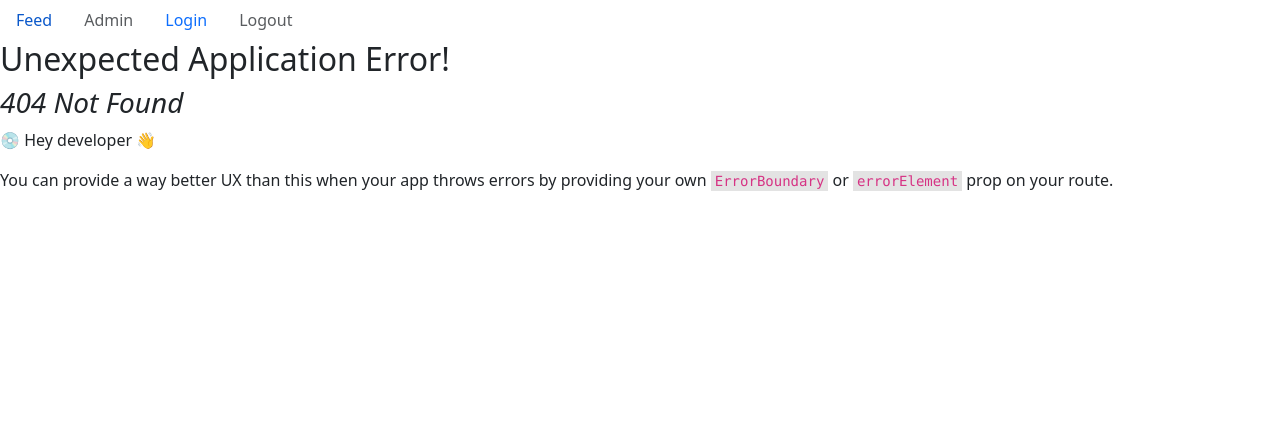
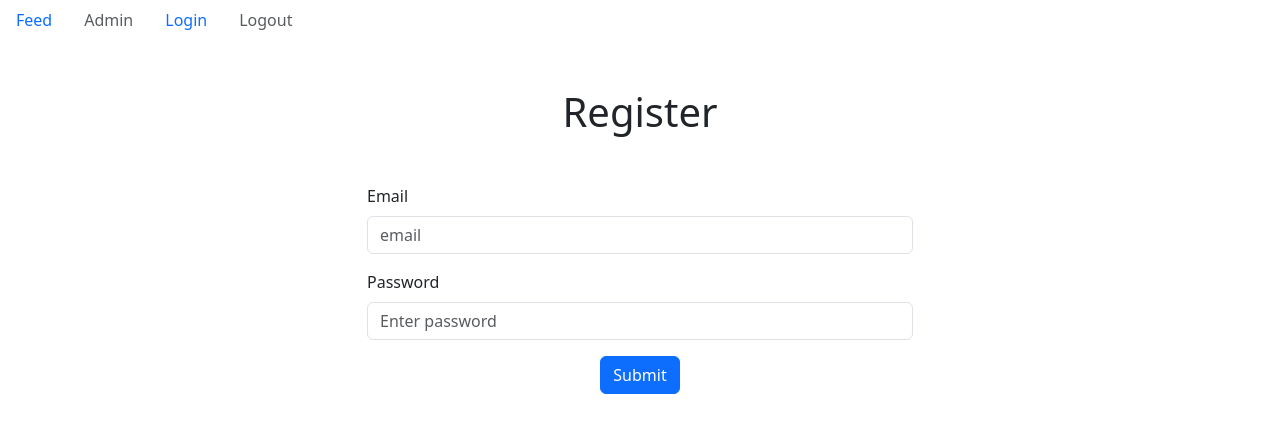
Before and after one commit to GavrilenkoGeorgi/devit-monorepo, a React (Create React App) app in the folder packages/client/: page /register in a window 1280 px wide. Before the commit this address had no page. Shown: the top 432 px of the page. Built offline with nearby package versions, Linux system fonts and the light colour scheme.

Commit message:
Update forms
- Proper bootstrap forms with zod validation

```diff
--- a/packages/client/src/css/index.css
+++ b/packages/client/src/css/index.css
@@ -2,7 +2,7 @@ body {
   color: blue;
 }
 
-.form-container {
+.form-overlay {
   position: fixed;
   top: 0;
   right: 0;
@@ -23,6 +23,7 @@ body {
   padding: 3rem;
   width: 100%;
   max-width: 600px;
+  border-radius: .375rem;
 }
 
 .list-group-item > div {
@@ -38,17 +39,3 @@ body {
   margin-right: 1rem;
   margin-left: auto;
 }
-
-.input-group {
-  display: flex;
-  flex-direction: column;
-}
-
-.input-group > input {
-  border: 1px solid gray;
-  padding: .4rem
-}
-
-.form-input-error {
-  color: crimson;
-}
--- /dev/null
+++ b/packages/client/src/pages/Register.tsx
@@ -0,0 +1,72 @@
+// eslint-disable1
+import React, { FC, useContext } from 'react'
+import { Context } from '../store'
+import { observer } from 'mobx-react-lite'
+import { SubmitHandler, useForm } from 'react-hook-form'
+import { zodResolver } from '@hookform/resolvers/zod'
+import { useNavigate } from 'react-router-dom'
+
+import { Container, Row, Col, Form, Button } from 'react-bootstrap'
+
+import { RegisterFormSchema, RegisterFormSchemaType } from '../schemas/RegisterFormSchema'
+
+const Register: FC = () => {
+
+  const { store } = useContext(Context)
+  const navigate = useNavigate()
+
+  const { register, handleSubmit, formState } = useForm<RegisterFormSchemaType>({
+    resolver: zodResolver(RegisterFormSchema)
+  })
+
+  const onSubmit: SubmitHandler<RegisterFormSchemaType> = async (data) => {
+    await store.registration(data.email, data.password)
+    navigate('/admin', { replace: true })
+  }
+
+  return <Container>
+    <Row>
+      <Col xs={12} sm={6} className='m-auto'>
+        <h1 className='text-center my-5'>Register</h1>
+        {/* <pre>
+          {JSON.stringify(watch(), null, 2)}
+        </pre> */}
+        <Form noValidate onSubmit={handleSubmit(onSubmit)}>
+          <Form.Group className='mb-3' controlId='email'>
+            <Form.Label>Email</Form.Label>
+            <Form.Control
+              type='email'
+              placeholder='email'
+              isInvalid={!!formState.errors.email?.message || false}
+              {...register('email')}
+            />
+            <Form.Control.Feedback type='invalid'>
+              {formState.errors.email?.message}
+            </Form.Control.Feedback>
+          </Form.Group>
+
+          <Form.Group className='mb-3' controlId='password'>
+            <Form.Label>Password</Form.Label>
+            <Form.Control
+              type='password'
+              placeholder='Enter password'
+              isInvalid={!!formState.errors.password?.message || false}
+              {...register('password')}
+            />
+            <Form.Control.Feedback type='invalid'>
+              {formState.errors.password?.message}
+            </Form.Control.Feedback>
+          </Form.Group>
+
+          <Container className='text-center'>
+            <Button variant='primary' type='submit'>
+              Submit
+            </Button>
+          </Container>
+        </Form>
+      </Col>
+    </Row>
+  </Container>
+}
+
+export default observer(Register)
--- a/packages/client/src/pages/components/CreateRssItem.tsx
+++ b/packages/client/src/pages/components/CreateRssItem.tsx
@@ -3,10 +3,11 @@ import { useMutation, useQueryClient } from '@tanstack/react-query'
 import { zodResolver } from '@hookform/resolvers/zod'
 import { SubmitHandler, useForm } from 'react-hook-form'
 
-import { NewItemSchema, NewItemSchemaType } from '../../schemas/CreateNewItemSchema'
+import { NewItemSchema, NewItemSchemaType } from '../../schemas/NewItemSchema'
 
 import RssItemsService from '../../services/RssItemsService'
-import { Container, Button } from 'react-bootstrap'
+import { Container, Form, Button } from 'react-bootstrap'
+import { pubDateForPost } from '../../utils'
 
 const CreateRssItem: FC = () => {
 
@@ -25,49 +26,51 @@ const CreateRssItem: FC = () => {
   })
 
   const onSubmit: SubmitHandler<NewItemSchemaType> = (data) => {
-    const date: Date = new Date()
     createItemMutation.mutate({
       title: data.title || '',
       link: data.link || '',
       _id: '', // id is generated on the backend
-      pubDate: date.toISOString()
+      pubDate: pubDateForPost()
     })
     reset()
   }
 
-  return <form noValidate onSubmit={handleSubmit(onSubmit)}>
-    <div className='input-group mb-3'>
-      <label>Title</label>
-      <input
+  return <Form noValidate onSubmit={handleSubmit(onSubmit)}>
+    <Form.Group className='mb-3' controlId='title'>
+      <Form.Label>Title</Form.Label>
+      <Form.Control
         type='text'
-        placeholder='Enter title'
+        aria-describedby="titleHelpBlock"
+        isInvalid={!!formState.errors.title?.message || false}
         {...register('title')}
       />
-      {formState.errors.title &&
-      <div className='form-input-error'>
-        {formState.errors.title.message}
-      </div>}
-    </div>
+      <Form.Text id="titleHelpBlock" muted>
+        New items apper at the end.
+      </Form.Text>
+      <Form.Control.Feedback type='invalid'>
+        {formState.errors.title?.message}
+      </Form.Control.Feedback>
+    </Form.Group>
 
-    <div className='input-group mb-3'>
-      <label>Link</label>
-      <input
+    <Form.Group className='mb-3' controlId='title'>
+      <Form.Label>Link</Form.Label>
+      <Form.Control
         type='text'
-        placeholder='Enter link'
+        isInvalid={!!formState.errors.link?.message || false}
         {...register('link')}
       />
-      {formState.errors.link &&
-      <div className='form-input-error'>
-        {formState.errors.link.message}
-      </div>}
-    </div>
+      <Form.Control.Feedback type='invalid'>
+        {formState.errors.link?.message}
+      </Form.Control.Feedback>
+    </Form.Group>
+
     <Container className='text-center'>
       <Button variant='primary' type='submit' className='mx-2' disabled={createItemMutation.isLoading}>
         {createItemMutation.isLoading ? 'Loading...' : 'Create'}
       </Button>
 
     </Container>
-  </form>
+  </Form>
 }
 
 export default CreateRssItem
--- a/packages/client/src/pages/components/EditRssItem.tsx
+++ b/packages/client/src/pages/components/EditRssItem.tsx
@@ -1,11 +1,12 @@
 import React, { FC, useEffect, useState } from 'react'
 import { useMutation, useQueryClient } from '@tanstack/react-query'
-import { Button } from 'react-bootstrap'
 import { zodResolver } from '@hookform/resolvers/zod'
 import { SubmitHandler, useForm } from 'react-hook-form'
 import RssItemsService from '../../services/RssItemsService'
-import { NewItemSchema, NewItemSchemaType } from '../../schemas/CreateNewItemSchema'
+import { NewItemSchema, NewItemSchemaType } from '../../schemas/NewItemSchema'
 import { EditRssItemProps } from '../../types'
+import { pubDateForPost } from '../../utils'
+import { Form, Button, Container } from 'react-bootstrap'
 
 const EditRssItem: FC<EditRssItemProps> = ({ id, title, link, open, setEdit }) => {
 
@@ -20,7 +21,7 @@ const EditRssItem: FC<EditRssItemProps> = ({ id, title, link, open, setEdit }) =
     updateItemMutation.mutate({
       title: data.title,
       link: data.link,
-      pubDate: '2023-08-20T18:05:36.000Z', // real date!!
+      pubDate: pubDateForPost(),
       _id: id
     })
     setEdit(false)
@@ -45,43 +46,44 @@ const EditRssItem: FC<EditRssItemProps> = ({ id, title, link, open, setEdit }) =
   if (!open) return null
 
   return (
-    <div className='form-container'>
-      <form noValidate onSubmit={handleSubmit(onSubmit)} className='edit-form'>
+    <div className='form-overlay'>
+      <Form noValidate onSubmit={handleSubmit(onSubmit)} className='edit-form'>
         <h1 className='text-center mb-5'>Edit Post</h1>
-        <div className='input-group mb-3'>
-          <label htmlFor='title'>Title</label>
-          <input
+        <Form.Group className='mb-3' controlId='title'>
+          <Form.Label>Title</Form.Label>
+          <Form.Control
             type='text'
             defaultValue={titleValue}
+            isInvalid={!!formState.errors.title?.message || false}
             {...register('title')}
           />
-          {formState.errors.title &&
-          <div className='form-input-error'>
-            {formState.errors.title.message}
-          </div>}
-        </div>
+          <Form.Control.Feedback type='invalid'>
+            {formState.errors.title?.message}
+          </Form.Control.Feedback>
+        </Form.Group>
 
-        <div className='input-group mb-3'>
-          <label htmlFor='link'>Link</label>
-          <input
+        <Form.Group className='mb-3' controlId='title'>
+          <Form.Label>Link</Form.Label>
+          <Form.Control
             type='text'
             defaultValue={linkValue}
+            isInvalid={!!formState.errors.link?.message || false}
             {...register('link')}
           />
-          {formState.errors.link &&
-          <div className='form-input-error'>
-            {formState.errors.link.message}
-          </div>}
-        </div>
-        <div className='text-center'>
+          <Form.Control.Feedback type='invalid'>
+            {formState.errors.link?.message}
+          </Form.Control.Feedback>
+        </Form.Group>
+
+        <Container className='text-center'>
           <Button type='submit' disabled={updateItemMutation.isLoading} className='mx-3' size='sm'>
             {updateItemMutation.isLoading ? 'Loading...' : 'Update'}
           </Button>
           <Button onClick={() => setEdit(false)} className='mx-3' variant='secondary' size='sm'>
             Cancel
           </Button>
-        </div>
-      </form>
+        </Container>
+      </Form>
     </div>
   )
 }
--- a/packages/client/src/pages/components/LoginForm.tsx
+++ b/packages/client/src/pages/components/LoginForm.tsx
@@ -1,66 +1,56 @@
-import React, { FC, useState, useContext } from 'react'
+import React, { FC, useContext } from 'react'
 import { Context } from '../../store'
 import { observer } from 'mobx-react-lite'
 import { useNavigate } from 'react-router-dom'
 import { SubmitHandler, useForm } from 'react-hook-form'
 import { zodResolver } from '@hookform/resolvers/zod'
 
-import { Container, Button } from 'react-bootstrap'
+import { Container, Form, Button } from 'react-bootstrap'
 
 import { LoginDataSchema, LoginDataSchemaType } from '../../schemas/LoginDataSchema'
 
 const LoginForm: FC = () => {
 
+  const navigate = useNavigate()
   const { store } = useContext(Context)
-
   const { register, handleSubmit, formState } = useForm<LoginDataSchemaType>({
     resolver: zodResolver(LoginDataSchema)
   })
 
-  const onSubmit: SubmitHandler<LoginDataSchemaType> = async () => {
-    const result = await store.login(email, password)
+  const onSubmit: SubmitHandler<LoginDataSchemaType> = async (data) => {
+    const result = await store.login(data.email, data.password)
     if (result) {
       navigate('/admin', { replace: true })
     }
   }
 
-  const navigate = useNavigate()
-  const [ email, setEmail ] = useState<string>('')
-  const [ password, setPassword ] = useState<string>('')
-
-  return <form noValidate onSubmit={handleSubmit(onSubmit)}>
-    <div className='input-group mb-3'>
-      <label htmlFor='email'>Email address</label>
-      <input
+  return <Form noValidate onSubmit={handleSubmit(onSubmit)}>
+    <Form.Group className='mb-3' controlId='email'>
+      <Form.Label>Email address</Form.Label>
+      <Form.Control
         type='email'
         placeholder='Enter email'
+        isInvalid={!!formState.errors.email?.message || false}
         {...register('email')}
-        onChange={e => setEmail(e.target.value)}
       />
-      {formState.errors.email &&
-      <div className='form-input-error'>
-        {formState.errors.email.message}
-      </div>
-      }
-    </div>
+      <Form.Control.Feedback type="invalid">
+        {formState.errors.email?.message}
+      </Form.Control.Feedback>
+    </Form.Group>
 
-    <div className='input-group mb-3'>
-      <label htmlFor='password'>Password</label>
-      <input
+    <Form.Group className='mb-3' controlId='password'>
+      <Form.Label>Password</Form.Label>
+      <Form.Control
         type='password'
-        placeholder='Password'
+        placeholder='Enter password'
+        isInvalid={!!formState.errors.password?.message || false}
         {...register('password')}
-        onChange={e => setPassword(e.target.value)}
       />
-      {formState.errors.password &&
-      <div className='form-input-error'>
-        {formState.errors.password.message}
-      </div>
-      }
-    </div>
-    <div className='form-input-error'>
-      {store.msg}
-    </div>
+      <Form.Control.Feedback type="invalid">
+        {formState.errors.password?.message}
+      </Form.Control.Feedback>
+    </Form.Group>
+
     <Container className='text-center'>
       <Button
         variant='primary'
@@ -70,7 +60,7 @@ const LoginForm: FC = () => {
         Login
       </Button>
     </Container>
-  </form>
+  </Form>
 }
 
 export default observer(LoginForm)
--- a/packages/client/src/routes/index.tsx
+++ b/packages/client/src/routes/index.tsx
@@ -9,6 +9,7 @@ import Users from '../pages/Users'
 import Admin from '../pages/Admin'
 import Feed from '../pages/Feed'
 import MainPage from '../pages/MainPage'
+import Register from '../pages/Register'
 
 const Routes = () => {
 
@@ -24,6 +25,10 @@ const Routes = () => {
     {
       path: '/login',
       element: <Login />
+    },
+    {
+      path: '/register',
+      element: <Register />
     }
   ]
 
--- a/packages/client/src/schemas/CreateNewItemSchema.ts
+++ b/packages/client/src/schemas/NewItemSchema.ts
@@ -2,7 +2,7 @@ import { z } from 'zod'
 
 export const NewItemSchema = z.object({
   title: z.string().min(4).max(256),
-  link: z.string().min(4).max(256)
+  link: z.string().url()
 })
 
 export type NewItemSchemaType = z.infer<typeof NewItemSchema>
--- /dev/null
+++ b/packages/client/src/schemas/RegisterFormSchema.ts
@@ -0,0 +1,8 @@
+import { z } from 'zod'
+
+export const RegisterFormSchema = z.object({
+  email: z.string().email().min(2).max(128),
+  password: z.string().email().min(2).max(128)
+})
+
+export type RegisterFormSchemaType = z.infer<typeof RegisterFormSchema>
--- /dev/null
+++ b/packages/client/src/utils/index.ts
@@ -0,0 +1,4 @@
+export const pubDateForPost = () => {
+  const date: Date = new Date()
+  return date.toISOString()
+}
```
